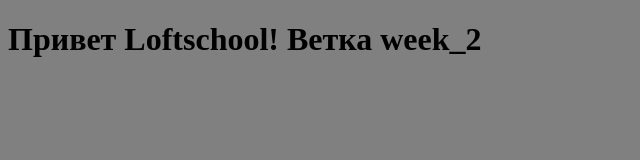
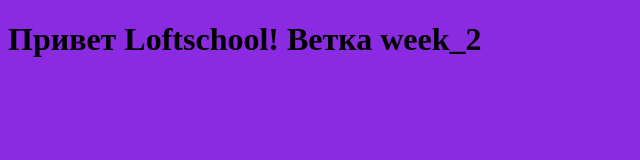
Before and after one commit to alexsi7/study6, a plain HTML site: page index.html in a window 1280 px wide. Shown: the whole page, without its empty margins (0-640 px from the left). Drawn offline with Linux system fonts and the light colour scheme.

Commit message:
Поменяли фон сайт

```diff
--- a/style.css
+++ b/style.css
@@ -1,4 +1,4 @@
 body {
   height: 100vh;
-  background: gray
+  background:blueviolet;
 }
```
